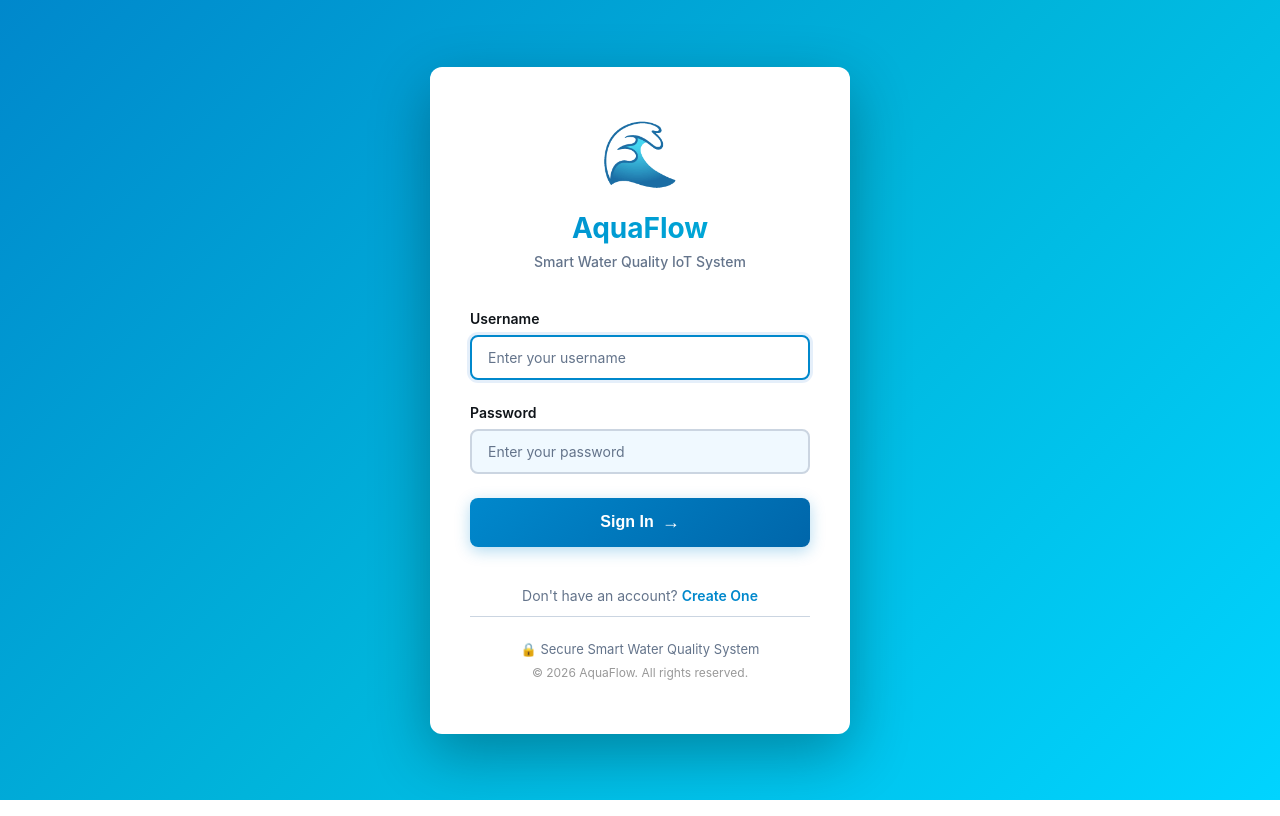
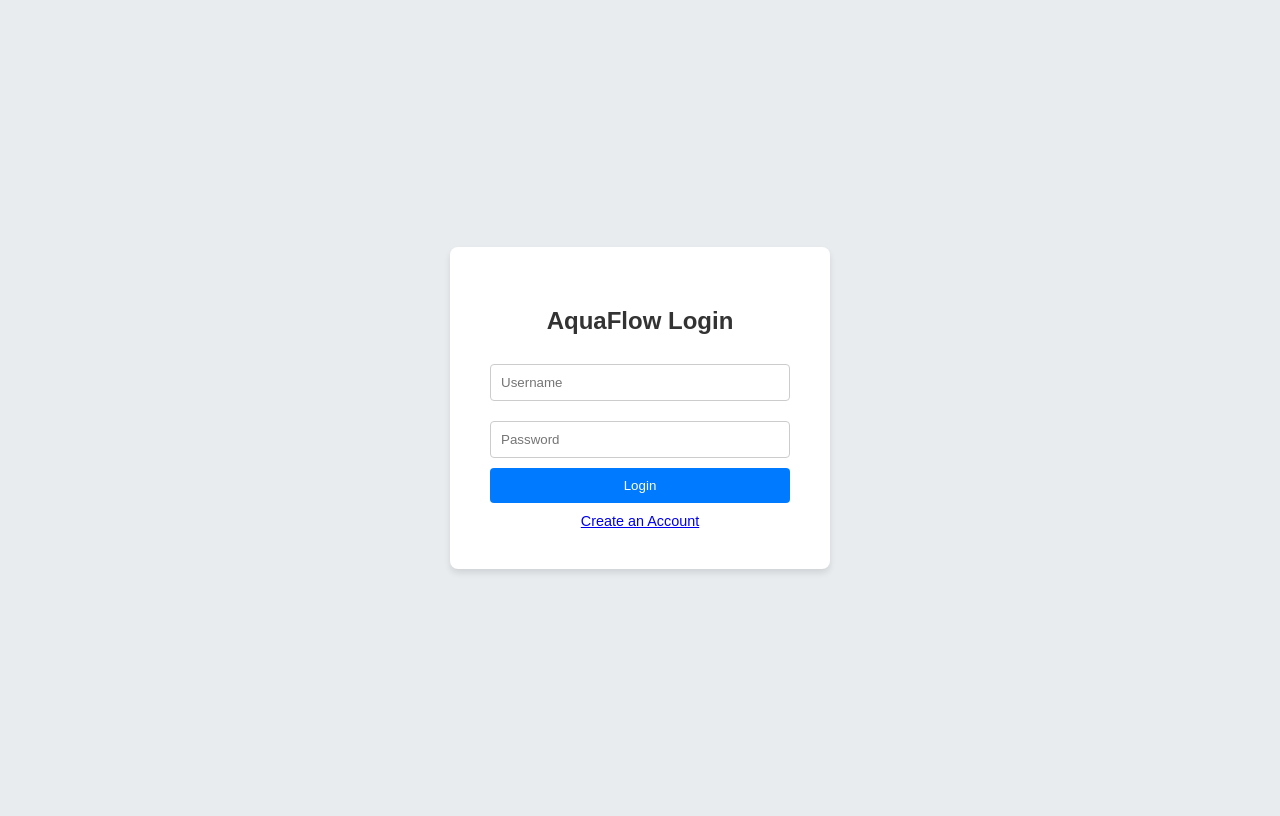
Before and after one commit to pgrapher906-ctrl/final_wbsite, a Python web app: template app/templates/login.html in a window 1280 px wide. Run offline with Jinja, Linux system fonts and the light colour scheme; the template is opened without the code that fills it, so the values that code supplies are empty.

Commit message:
Update login.html

```diff
--- a/app/templates/login.html
+++ b/app/templates/login.html
@@ -1,79 +1,29 @@
 <!DOCTYPE html>
-<html lang="en">
+<html>
 <head>
-    <meta charset="UTF-8">
-    <meta name="viewport" content="width=device-width, initial-scale=1.0">
-    <title>AquaFlow - Login</title>
-    <link rel="stylesheet" href="{{ url_for('static', filename='css/login.css') }}">
+    <title>Login - AquaFlow</title>
+    <style>
+        body { font-family: sans-serif; display: flex; justify-content: center; align-items: center; height: 100vh; background-color: #e9ecef; }
+        form { background: white; padding: 40px; border-radius: 8px; box-shadow: 0 4px 6px rgba(0,0,0,0.1); width: 300px; }
+        h2 { text-align: center; color: #333; }
+        input { width: 100%; padding: 10px; margin: 10px 0; border: 1px solid #ccc; border-radius: 4px; box-sizing: border-box;}
+        button { width: 100%; padding: 10px; background-color: #007bff; color: white; border: none; border-radius: 4px; cursor: pointer; }
+        button:hover { background-color: #0056b3; }
+        .link { text-align: center; margin-top: 10px; font-size: 0.9em; }
+    </style>
 </head>
 <body>
-    <div class="login-container">
-        <div class="login-card">
-            <!-- Logo Section -->
-            <div class="logo-section">
-                <div class="logo-icon">🌊</div>
-                <h1 class="app-title">AquaFlow</h1>
-                <p class="app-subtitle">Smart Water Quality IoT System</p>
-            </div>
-
-            <!-- Login Form -->
-            <form method="POST" action="{{ url_for('main.login') }}" class="login-form">
-                <div class="form-group">
-                    <label for="username">Username</label>
-                    <input
-                        type="text"
-                        id="username"
-                        name="username"
-                        class="form-input"
-                        placeholder="Enter your username"
-                        required
-                        autofocus>
-                </div>
-
-                <div class="form-group">
-                    <label for="password">Password</label>
-                    <input
-                        type="password"
-                        id="password"
-                        name="password"
-                        class="form-input"
-                        placeholder="Enter your password"
-                        required>
-                </div>
-
-                {% if error %}
-                <div class="error-message">
-                    <span class="error-icon">⚠️</span>
-                    {{ error }}
-                </div>
-                {% endif %}
-
-                <button type="submit" class="login-btn">
-                    <span class="btn-text">Sign In</span>
-                    <span class="btn-icon">→</span>
-                </button>
-            </form>
-
-            <!-- Registration Link -->
-            <div class="auth-link">
-                <p>Don't have an account? <a href="{{ url_for('main.register') }}">Create One</a></p>
-            </div>
-
-            <!-- Footer -->
-            <div class="login-footer">
-                <p>🔒 Secure Smart Water Quality System</p>
-                <p style="margin-top: 8px; color: #999; font-size: 12px;">
-                    © 2026 AquaFlow. All rights reserved.
-                </p>
-            </div>
-        </div>
-
-        <!-- Background Animation -->
-        <div class="background-animation">
-            <div class="water-wave water-wave-1"></div>
-            <div class="water-wave water-wave-2"></div>
-            <div class="water-wave water-wave-3"></div>
-        </div>
-    </div>
+    <form method="POST">
+        <h2>AquaFlow Login</h2>
+        {% with messages = get_flashed_messages() %}
+            {% if messages %}
+                <p style="color: red; text-align: center;">{{ messages[0] }}</p>
+            {% endif %}
+        {% endwith %}
+        <input type="text" name="username" placeholder="Username" required>
+        <input type="password" name="password" placeholder="Password" required>
+        <button type="submit">Login</button>
+        <div class="link"><a href="{{ url_for('main.register') }}">Create an Account</a></div>
+    </form>
 </body>
 </html>
```
